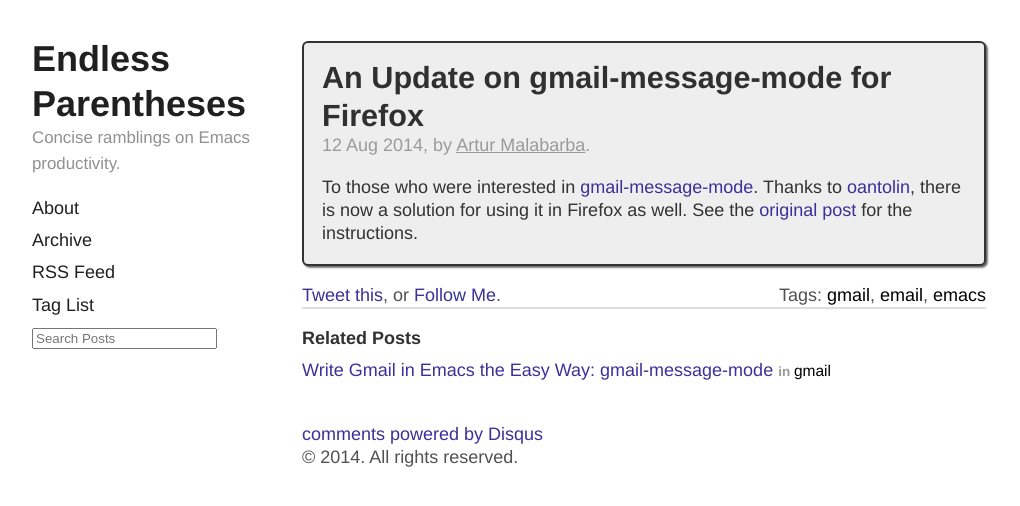
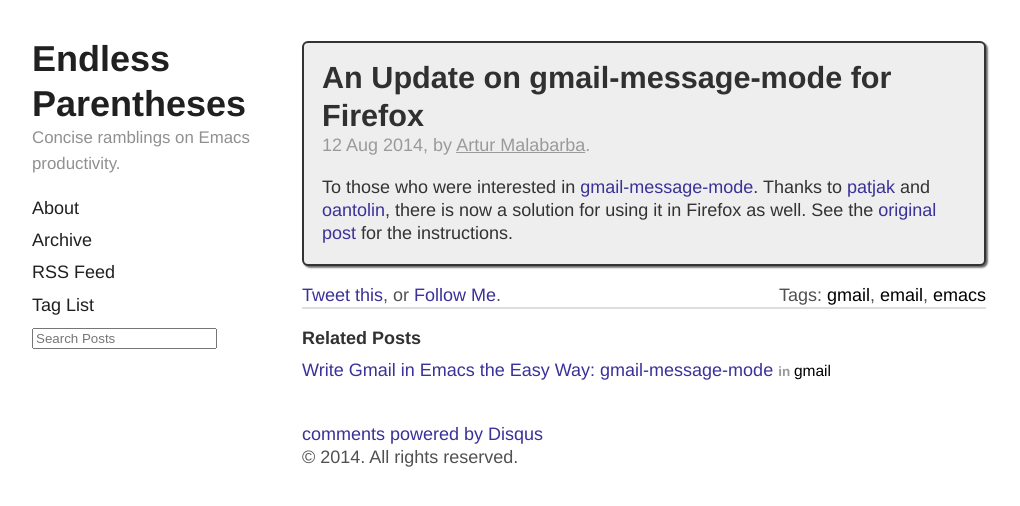
Before and after one commit to Malabarba/EndlessParentheses, a Jekyll site: the page built from _posts/2014-08-12-an-update-on-gmail-message-mode-for-firefox.html, in a window 1280 px wide. Shown: the top 506 px of the page, without its empty margins (50-1070 px from the left). Built offline with Jekyll 4.4.1, drawn with Linux system fonts in a browser that asks for light colours; Markdown is read by kramdown in place of the engine named in the settings; comment, search, counter and statistics services are not loaded.

Commit message:
UPDATE: Gmail posts.

```diff
--- a/_posts/2014-08-09-write-gmail-in-emacs-the-easy-way-gmail-message-mode.html
+++ b/_posts/2014-08-09-write-gmail-in-emacs-the-easy-way-gmail-message-mode.html
@@ -56,7 +56,7 @@
 <ol class="org-ol">
 <li><b>Google-Chrome or Chromium</b> - <a href="http://www.emacswiki.org/emacs/Edit_with_Emacs">Edit with emacs</a>
 </li>
-<li><b>Firefox</b> - A <a href="https://github.com/oantolin/itsalltext/compare/patjak:master...master">very slightly modified</a> version of the <a href="https://github.com/oantolin/itsalltext">It's all text</a> add-on, patched by <a href="https://github.com/oantolin">oantolin</a>.
+<li><b>Firefox</b> - A <a href="https://github.com/oantolin/itsalltext/compare/patjak:master...master">very slightly modified</a> version of the <a href="https://github.com/oantolin/itsalltext">It's all text</a> add-on, patched by <a href="https://github.com/patjak">patjak</a> and <a href="https://github.com/oantolin">oantolin</a>.
 </li>
 <li><b>Conkeror</b> - <a href="http://conkeror.org/ConkerorSpawnHelper">Spawn Helper (built-in)</a>.
 </li>
--- a/_posts/2014-08-12-an-update-on-gmail-message-mode-for-firefox.html
+++ b/_posts/2014-08-12-an-update-on-gmail-message-mode-for-firefox.html
@@ -5,6 +5,6 @@
 tags: gmail email
 ---
 <p>
-To those who were interested in <a href="/write-gmail-in-emacs-the-easy-way-gmail-message-mode.html">gmail-message-mode</a>. Thanks to
+To those who were interested in <a href="/write-gmail-in-emacs-the-easy-way-gmail-message-mode.html">gmail-message-mode</a>. Thanks to <a href="https://github.com/patjak">patjak</a> and
 <a href="https://github.com/oantolin">oantolin</a>, there is now a solution for using it in Firefox as well. See
 the <a href="/write-gmail-in-emacs-the-easy-way-gmail-message-mode.html">original post</a> for the instructions.</p>
```
